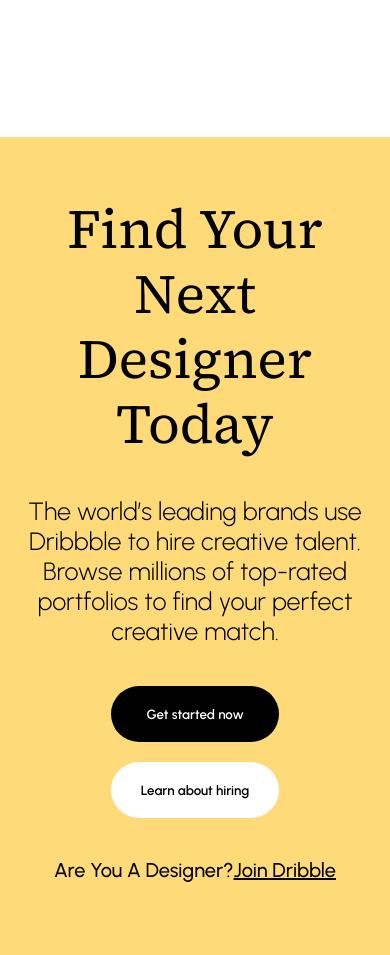
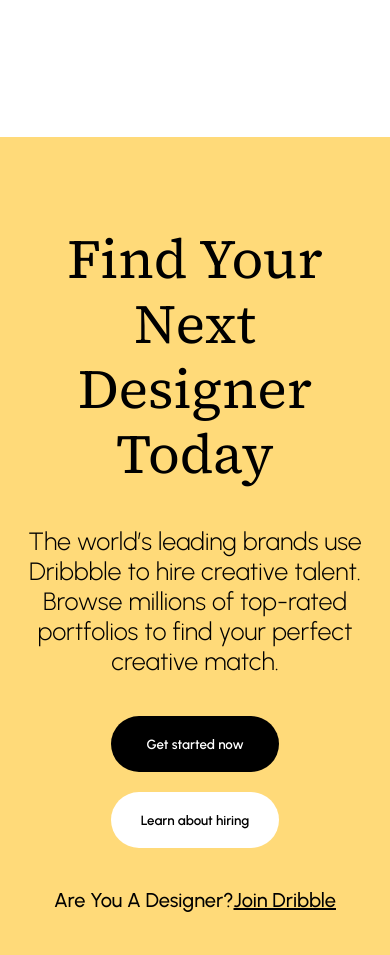
Before and after one commit to intrepid-codes/Dribble, a plain HTML site: page index.html in a window 390 px wide. Shown: the part 3881-4836 px from the top of the page. Drawn offline with nearby package versions, Linux system fonts and the light colour scheme.

Commit message:
Update style.css

```diff
--- a/style.css
+++ b/style.css
@@ -404,10 +404,11 @@ nav i{
     #page2-images{
         grid-template-columns: repeat(1, 1fr);
     }
-    #page3{
-        padding: 60px 20px;
+      #page3{
+        padding: 20px;
     }
     #page3 h1{
+        padding-top: 60px;
         font-family: "Source Serif 4";
         font-weight: 300;
         font-size: 55px;
```
